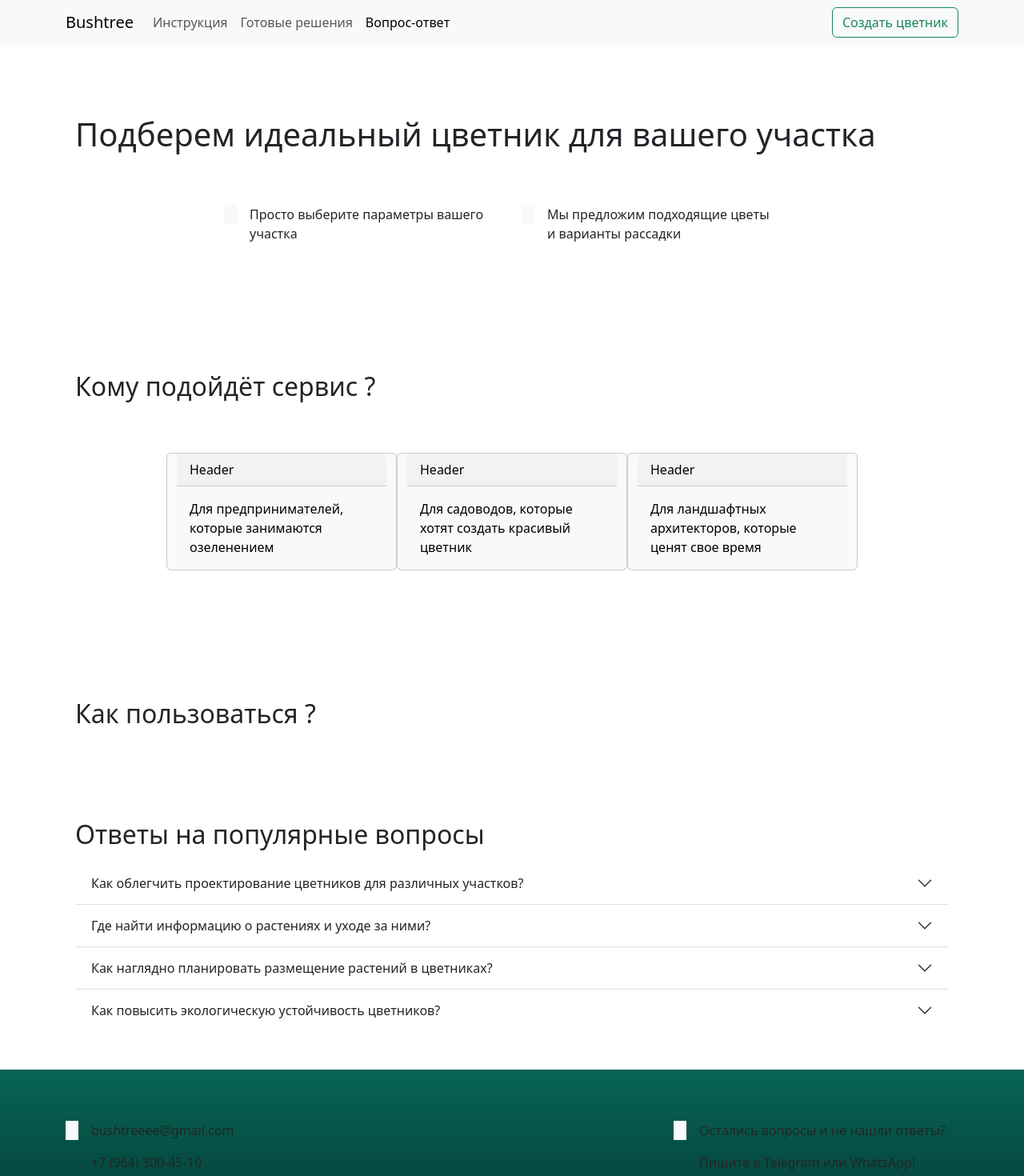
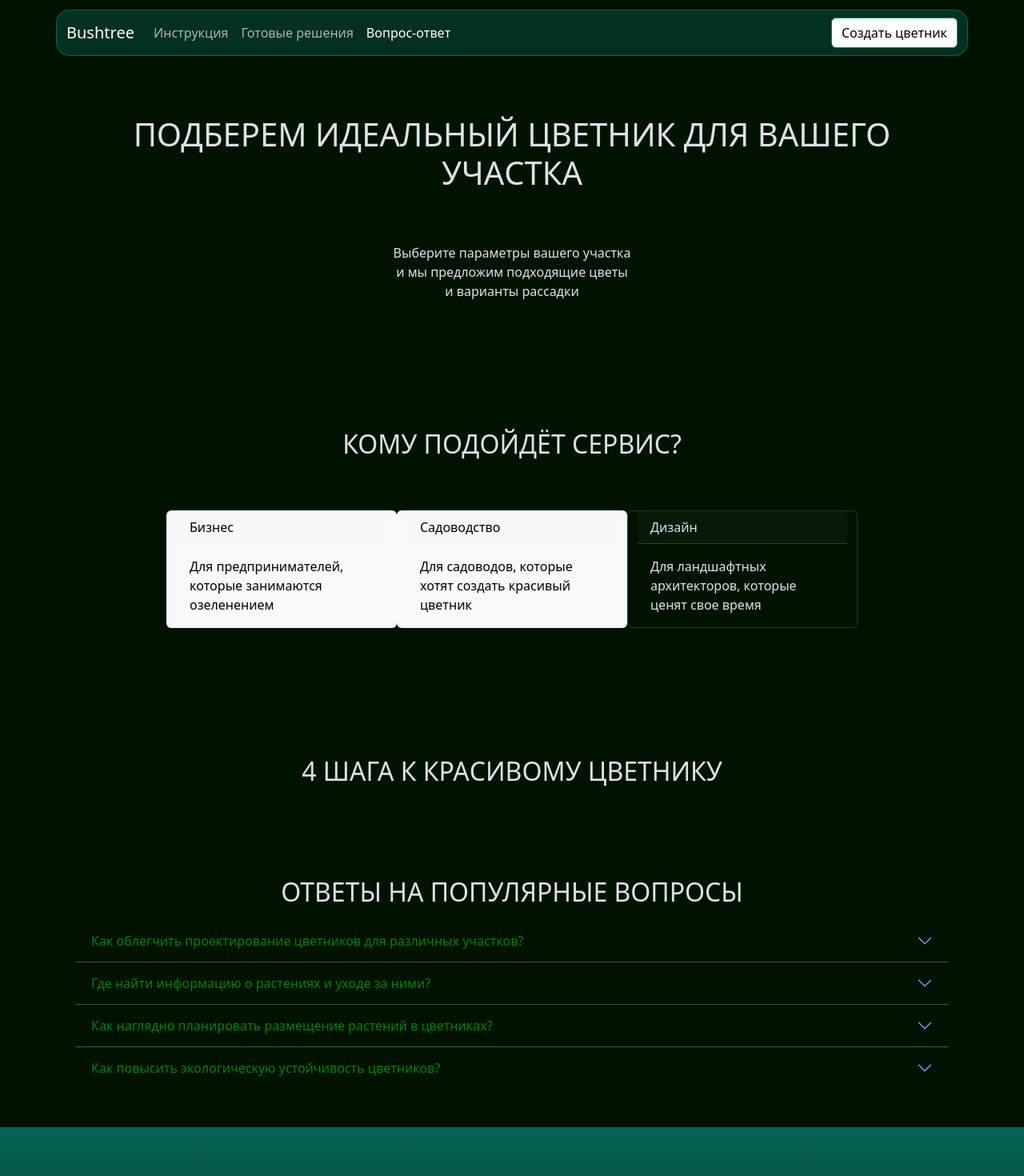
Before and after one commit to Modestra/BushtreeFrontend, a Vue app in the folder bushfrontend/: page / in a window 1280 px wide. Shown: the top 1470 px of the page at 80% size. Built offline with nearby package versions, Linux system fonts and the light colour scheme.

Commit message:
WIP layout

```diff
--- a/bushfrontend/index.html
+++ b/bushfrontend/index.html
@@ -1,5 +1,5 @@
 <!doctype html>
-<html lang="en">
+<html lang="en" style="background: black" data-bs-theme="dark">
   <head>
     <meta charset="UTF-8" />
     <link rel="icon" type="image/svg+xml" href="/vite.svg" />
--- a/bushfrontend/src/App.vue
+++ b/bushfrontend/src/App.vue
@@ -5,8 +5,8 @@ import { RouterLink, RouterView } from "vue-router";
 <template>
   <header>
     <!-- Fixed navbar -->
-    <nav class="navbar navbar-expand-md navbar-light bg-light fixed-top">
-      <div class="container">
+    <nav class="navbar navbar-expand-md fixed-top my-1">
+      <div class="container glass-effect-1 g-4 py-2">
         <RouterLink class="navbar-brand" to="/" active-class="active"
           >Bushtree</RouterLink
         >
@@ -49,7 +49,7 @@ import { RouterLink, RouterView } from "vue-router";
           </ul>
           <form class="d-flex">
             <RouterLink
-              class="btn btn-outline-success"
+              class="btn btn-outline-success text-black bg-white"
               to="/gensettings"
               active-class="active"
             >
@@ -63,13 +63,13 @@ import { RouterLink, RouterView } from "vue-router";
 
   <RouterView />
 
-  <footer class="footer mt-auto py-3 bg-light fullWidthFooterBootstrapFix">
+  <footer class="footer mt-auto py-3 fullWidthFooterBootstrapFix">
     <div class="container">
       <div
-        class="row justify-content-between g-4 py-5 row-cols-1 row-cols-lg-3"
+        class="row justify-content-between g-4 py-5 row-cols-1 row-cols-lg-3 text-white"
       >
         <div class="col d-flex align-items-start">
-          <div class="icon-square bg-light text-dark flex-shrink-0 me-3">
+          <div class="icon-square flex-shrink-0 me-3">
             <svg class="bi" width="1em" height="1em">
               <use xlink:href="#toggles2"></use>
             </svg>
@@ -81,7 +81,7 @@ import { RouterLink, RouterView } from "vue-router";
           </div>
         </div>
         <div class="col d-flex align-items-start">
-          <div class="icon-square bg-light text-dark flex-shrink-0 me-3">
+          <div class="icon-square flex-shrink-0 me-3">
             <svg class="bi" width="1em" height="1em">
               <use xlink:href="#cpu-fill"></use>
             </svg>
@@ -105,4 +105,18 @@ import { RouterLink, RouterView } from "vue-router";
   width: 100%;
   @include footer-gradient(background);
 }
+.glass-effect-1 {
+  /* From https://css.glass */
+  background: $bshtr-green-1-opas25;
+  border-radius: 16px;
+  box-shadow: 0 4px 30px rgba(0, 0, 0, 0.1);
+  backdrop-filter: blur(10px);
+  -webkit-backdrop-filter: blur(10px);
+  border: 1px solid $bshtr-green-1;
+}
+
+body {
+  background-color: $bshtr-darkgreen !important;
+  --bs-body-bg: $bshtr-green-1;
+}
 </style>
--- a/bushfrontend/src/css/style_vars.scss
+++ b/bushfrontend/src/css/style_vars.scss
@@ -7,11 +7,12 @@ $negative: #c10015;
 $info: #31ccec;
 $warning: #f2c037;
 
-$bshtr-darkgray: #001300;
+$bshtr-darkgreen: #001300;
 $bshtr-green-1: #076553;
 $bshtr-green-1-opas25: #07655460;
 $bshtr-green-opt: #053130;
 $bshtr-green-opt2: #0ecba766;
+$bshtr-green-bggrad1: #00453280;
 $bshtr-gray: #4f4f4f;
 $bshtr-contrastgreen: #08b37e;
 $bshtr-lightgray: #cdcdcd;
--- a/bushfrontend/src/views/HomeView.vue
+++ b/bushfrontend/src/views/HomeView.vue
@@ -5,39 +5,27 @@
   <div class="py-5"></div>
   <div>
     <div class="container px-4 py-5">
-      <h1 class="pb-2 mr-auto text-start">
+      <h1 class="pb-2 mr-auto text-center text-uppercase">
         Подберем идеальный цветник для вашего участка
       </h1>
       <div class="row justify-content-center g-4 py-5 row-cols-1 row-cols-lg-3">
         <div class="col d-flex align-items-start">
-          <div class="icon-square bg-light text-dark flex-shrink-0 me-3">
-            <svg class="bi" width="1em" height="1em">
-              <use xlink:href="#toggles2"></use>
-            </svg>
-          </div>
           <div>
-            <p class="text-start">Просто выберите параметры вашего участка</p>
-          </div>
-        </div>
-        <div class="col d-flex align-items-start">
-          <div class="icon-square bg-light text-dark flex-shrink-0 me-3">
-            <svg class="bi" width="1em" height="1em">
-              <use xlink:href="#cpu-fill"></use>
-            </svg>
-          </div>
-          <div>
-            <p class="text-start">
-              Мы предложим подходящие цветы и варианты рассадки
+            <p class="text-center">
+              Выберите параметры вашего участка и мы предложим подходящие цветы
+              и варианты рассадки
             </p>
           </div>
         </div>
       </div>
     </div>
     <div class="container px-4 py-5">
-      <h2 class="pb-2 mr-auto text-start">Кому подойдёт сервис ?</h2>
+      <h2 class="pb-2 mr-auto text-center text-uppercase">
+        Кому подойдёт сервис?
+      </h2>
       <div class="row justify-content-center g-4 py-5 row-cols-1 row-cols-lg-3">
         <div class="card text-bg-light mb-3" style="max-width: 18rem">
-          <div class="card-header">Header</div>
+          <div class="card-header">Бизнес</div>
           <div class="card-body">
             <p class="card-text">
               Для предпринимателей, которые занимаются озеленением
@@ -45,15 +33,15 @@
           </div>
         </div>
         <div class="card text-bg-light mb-3" style="max-width: 18rem">
-          <div class="card-header">Header</div>
+          <div class="card-header">Садоводство</div>
           <div class="card-body">
             <p class="card-text">
               Для садоводов, которые хотят создать красивый цветник
             </p>
           </div>
         </div>
-        <div class="card text-bg-light mb-3" style="max-width: 18rem">
-          <div class="card-header">Header</div>
+        <div class="card mb-3" style="max-width: 18rem">
+          <div class="card-header">Дизайн</div>
           <div class="card-body">
             <p class="card-text">
               Для ландшафтных архитекторов, которые ценят свое время
@@ -63,10 +51,14 @@
       </div>
     </div>
     <div class="container px-4 py-5">
-      <h2 class="pb-2 mr-auto text-start">Как пользоваться ?</h2>
+      <h2 class="pb-2 mr-auto text-center text-uppercase">
+        4 шага к красивому цветнику
+      </h2>
     </div>
     <div class="container px-4 py-5">
-      <h2 class="pb-2 mr-auto text-start">Ответы на популярные вопросы</h2>
+      <h2 class="pb-2 mr-auto text-center text-uppercase">
+        Ответы на популярные вопросы
+      </h2>
       <div>
         <div
           class="accordion accordion-flush"
@@ -115,10 +107,9 @@
               class="accordion-collapse collapse"
             >
               <div class="accordion-body">
-                Облегчить проектирование цветников можно с помощью принципов
-                ландшафтного дизайна и учета условий участка. Не забывайте
-                подбирать растения по цвету, периоду цветения, высоте и форме,
-                а также учитывайте практичность и не бойтесь экспериментировать!
+                «BushTree» предоставляет детальную информацию о растениях, их
+                периодах цветения и инструкций по уходу, чтобы помочь выбрать
+                подходящие растения и правильно за ними ухаживать.
               </div>
             </div>
           </div>
@@ -140,10 +131,9 @@
               class="accordion-collapse collapse"
             >
               <div class="accordion-body">
-                Облегчить проектирование цветников можно с помощью принципов
-                ландшафтного дизайна и учета условий участка. Не забывайте
-                подбирать растения по цвету, периоду цветения, высоте и форме,
-                а также учитывайте практичность и не бойтесь экспериментировать!
+                Наш инструмент позволяет создавать визуальные схемы цветников с
+                картой рассадки для наглядного планирования размещения растений,
+                что особенно полезно для ландшафтных дизайнеров и садоводов.
               </div>
             </div>
           </div>
@@ -165,10 +155,9 @@
               class="accordion-collapse collapse"
             >
               <div class="accordion-body">
-                Облегчить проектирование цветников можно с помощью принципов
-                ландшафтного дизайна и учета условий участка. Не забывайте
-                подбирать растения по цвету, периоду цветения, высоте и форме,
-                а также учитывайте практичность и не бойтесь экспериментировать!
+                «BushTree» учитывает местные климатические условия при создании
+                цветочных композиций, обеспечивая устойчивость и долговечность
+                цветников.
               </div>
             </div>
           </div>
@@ -177,3 +166,12 @@
     </div>
   </div>
 </template>
+
+<style lang="scss" scoped>
+.accordion {
+  --bs-accordion-active-bg: transparent;
+  --bs-accordion-btn-bg: transparent;
+  --bs-accordion-btn-color: green;
+  --bs-accordion-active-color: red;
+}
+</style>
```
